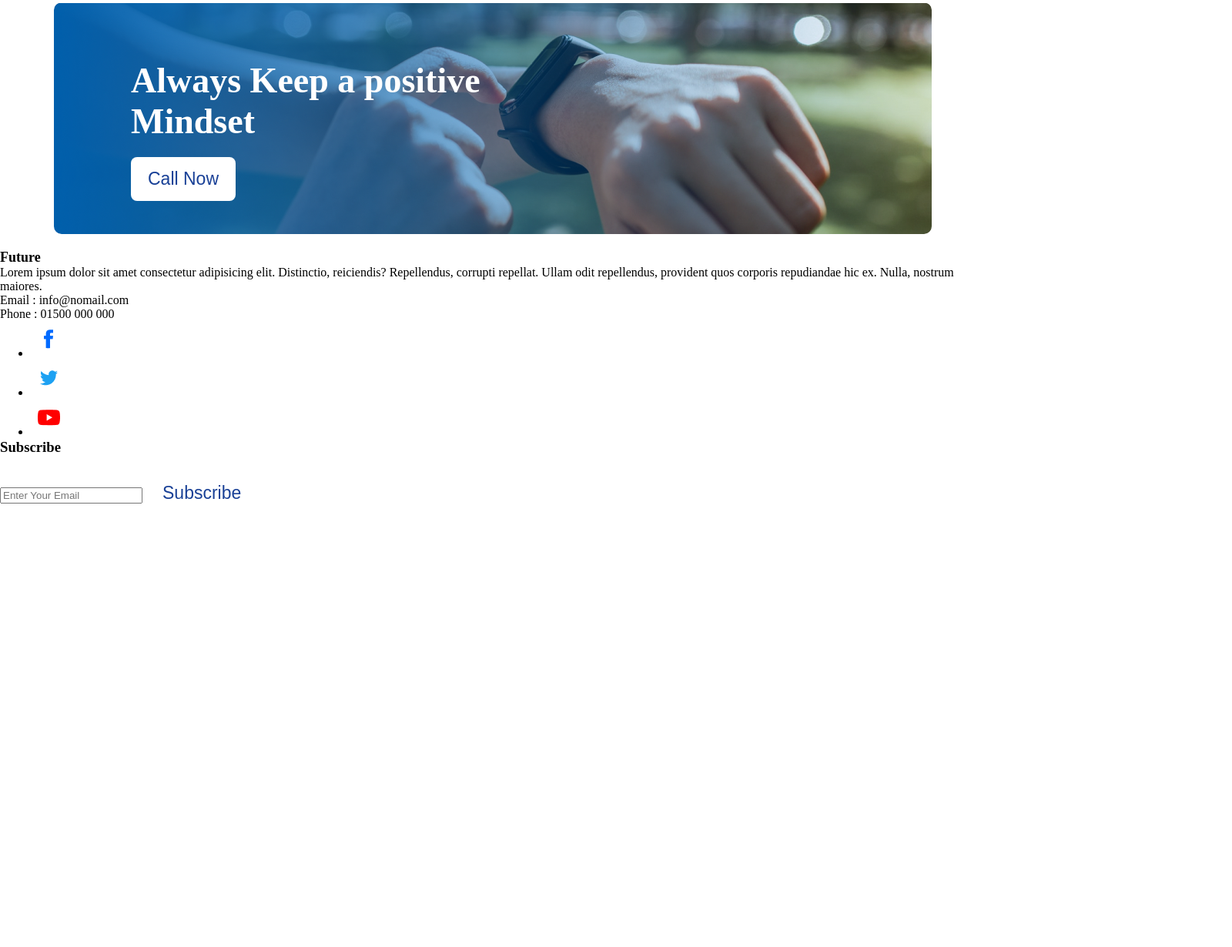
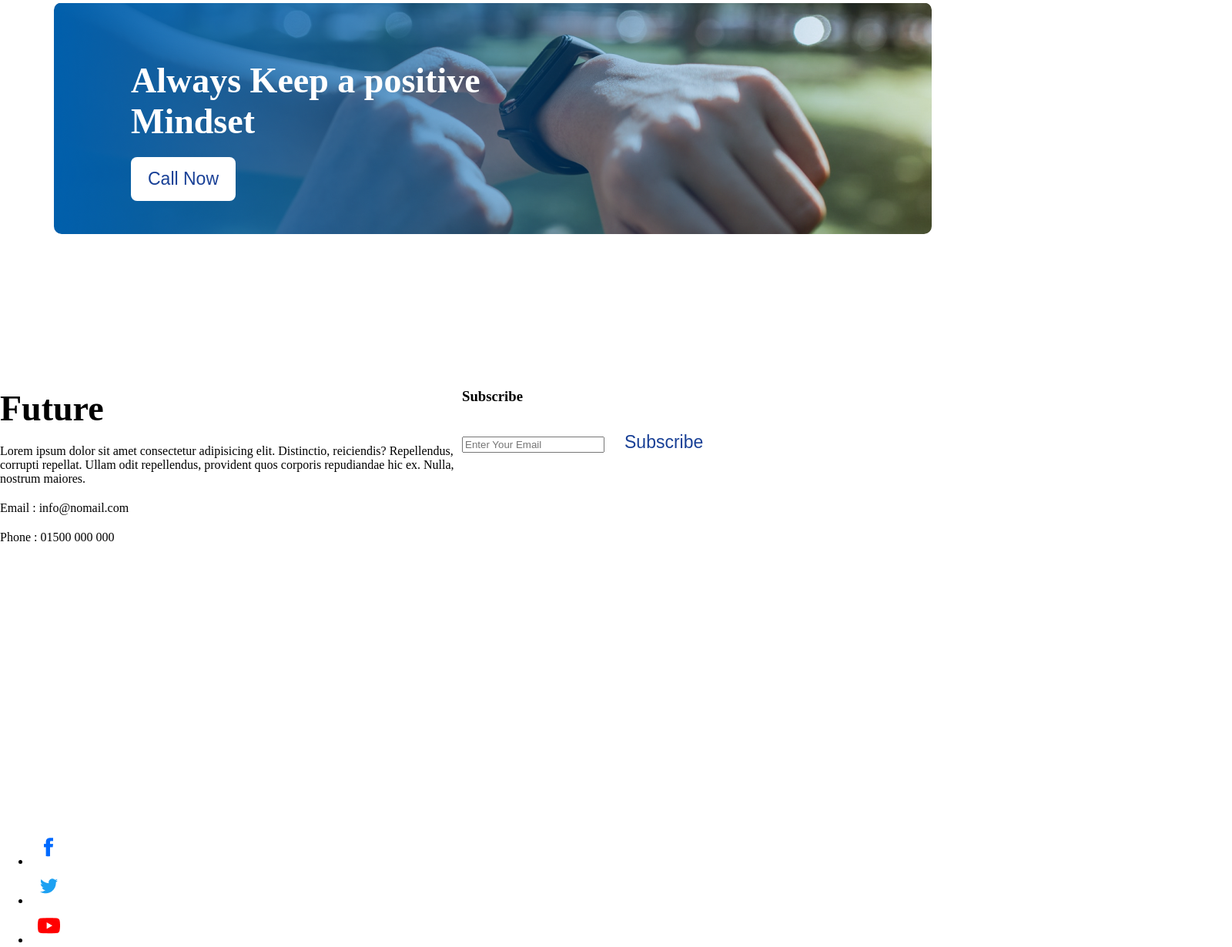
Before and after one commit to tawfiq001/-New-Year-Assignment, a plain HTML site: page index.html in a window 1280 px wide. Shown: the part 3097-4327 px from the top of the page at 77% size, 1600 px wide, since content can reach past the window. Before the commit the page ends 3766 px from the top, so only its background shows below. Drawn offline with Linux system fonts and the light colour scheme.

Commit message:
footer-2

```diff
--- a/styles.css
+++ b/styles.css
@@ -8,7 +8,7 @@
     position: relative;
     left: 850px;
 }
-.Header_Des, .Failure_List, .Failure_Des, .Reason_Des, .Reason_List, .Footer_Future_Title{
+.Header_Des, .Failure_List, .Failure_Des, .Reason_Des, .Reason_List{
     margin-top: 20px;
     font-size: 18px;
 }
@@ -119,6 +119,20 @@ body{
 .Mindset_Title{
     padding-top: 75px;
 }
-.Footer{
+.Footor{
     display: flex;
+    margin-top: 200px;
+    width: 1600px;
+    height: 600px;
 }
+.Footer_Future_Title{
+    font-size: 46px;
+    font-weight: bold;
+}
+.Footer_Future_All{
+    width: 600px;
+    height: 500px;
+}
+.Footer_Future_Email, .Footer_Future_Des, .Footer_Future_Phone{
+    margin-top: 20px;
+}
```
